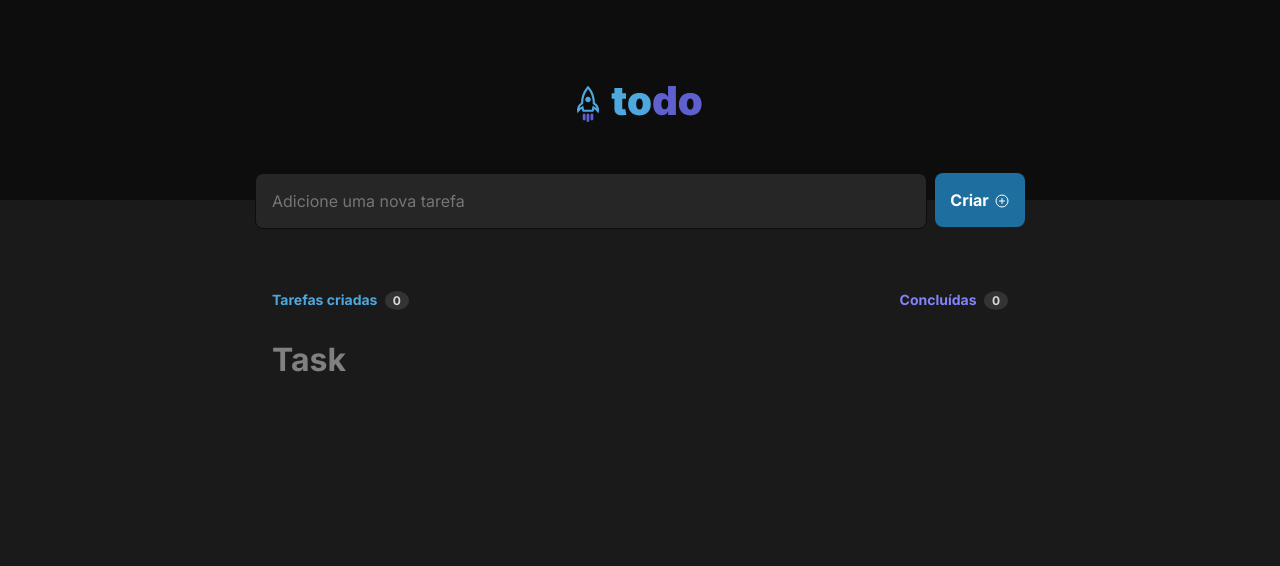
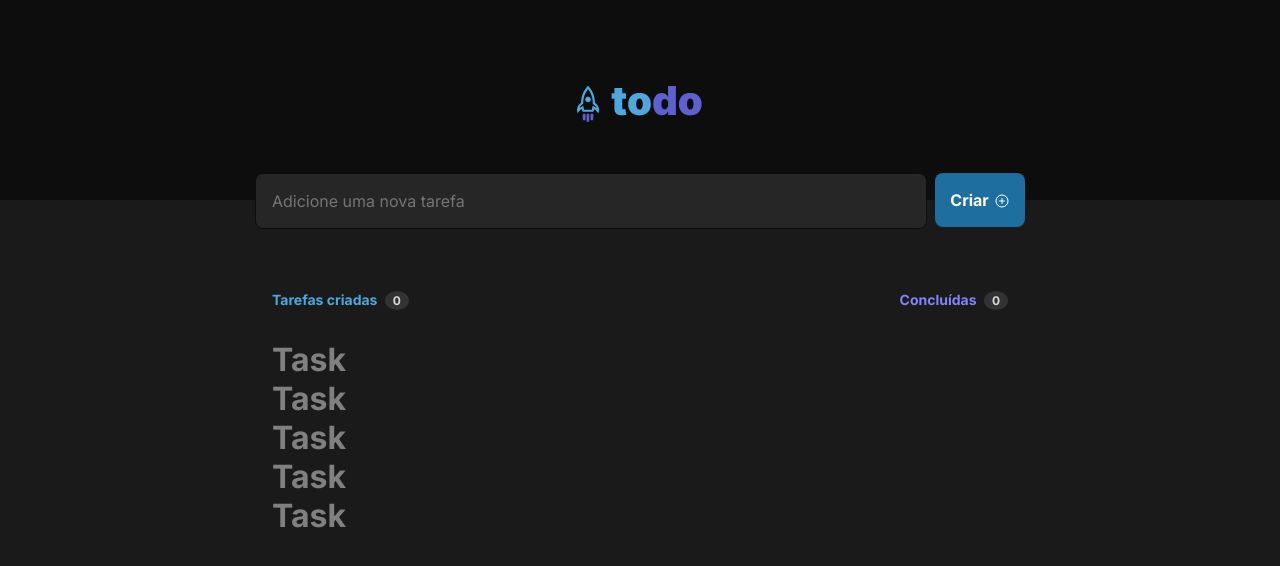
Before and after one commit to MartinGBB/todo-ignite, a React (Vite) app: page / in a window 1280 px wide. Shown: the top 566 px of the page. Built offline with nearby package versions, Linux system fonts and the light colour scheme.

Commit message:
feat: pasa propriendades de um componente para outre e adiciona interface de propriedades

```diff
--- a/src/components/Task.tsx
+++ b/src/components/Task.tsx
@@ -1,6 +1,10 @@
 
+interface TaskProps {
+  task: string;
+  isComplete: boolean;
+};
 
-export function Task() {
+export function Task({ task, isComplete }: TaskProps) {
   return (
     <div>
       <h1>Task</h1>
--- a/src/components/ToDo.tsx
+++ b/src/components/ToDo.tsx
@@ -70,7 +70,15 @@ const tasksJson = [
           </div>
         )
         : (
-          <Task />
+          tasksJson.map((task) => {
+            return (
+              <Task
+                key={ task.id }
+                content={task}
+              />
+            )
+
+          })
         )
       }
 
```
